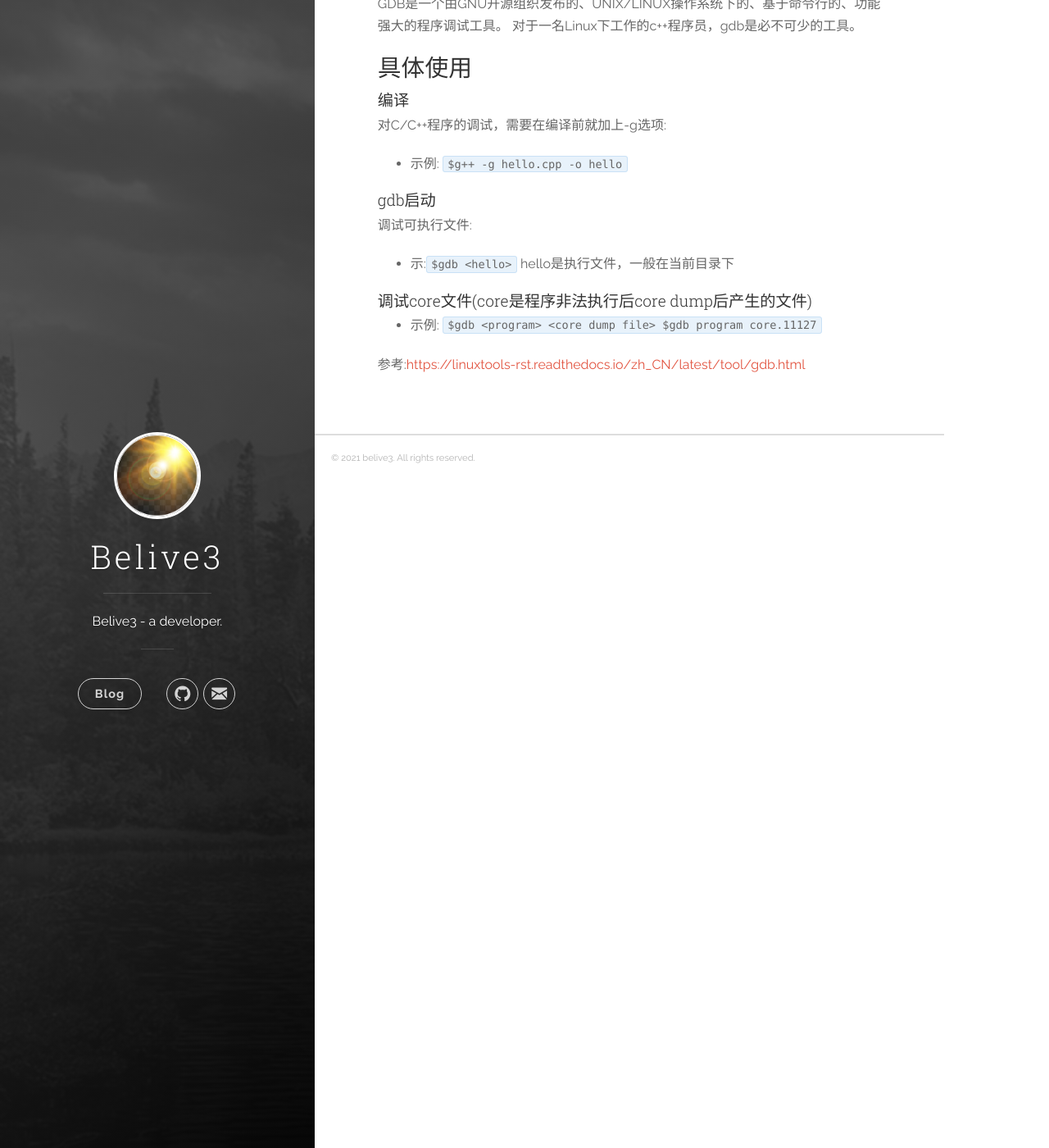
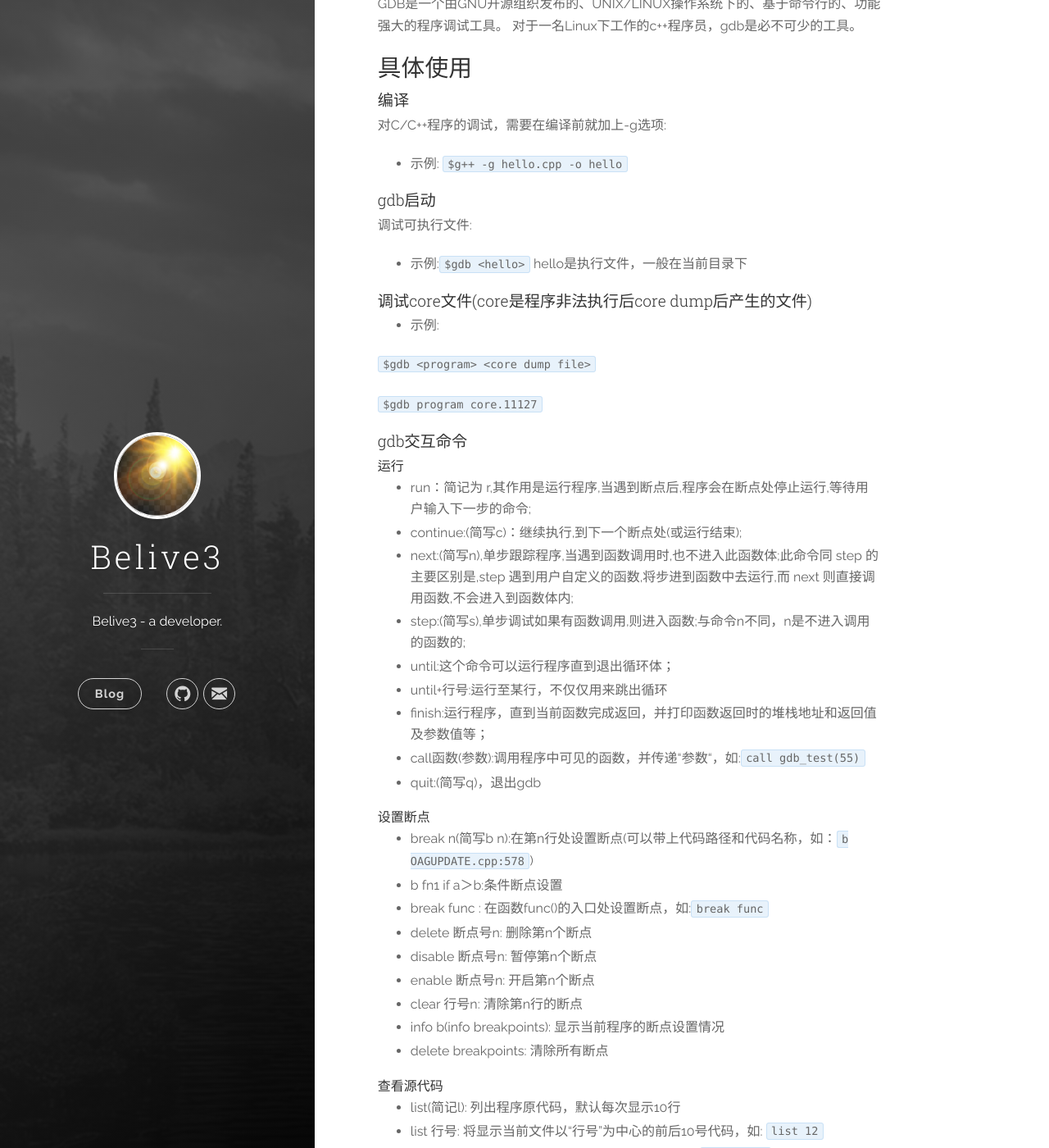
Before and after one commit to belive3/belive3.github.io, a Jekyll site: the page built from _posts/2021-03-17-gdb-tips.md, in a window 1280 px wide and 1400 px high, scrolled down 270 px. Shown: the whole window at 82% size. Built offline with Jekyll 4.4.1, drawn with Linux system fonts in a browser that asks for light colours; some of the changed text lies outside the part shown.

Commit message:
Add gdb knowledgeA.

````diff
--- a/_posts/2021-03-17-gdb-tips.md
+++ b/_posts/2021-03-17-gdb-tips.md
@@ -1,6 +1,6 @@
 ---
 title:  "有关gdb的小知识"
-date:   2020-07-16 19:04:23
+date:   2021-03-17 10:04:23
 categories: [调试工具]
 tags: [gdb]
 ---
@@ -21,12 +21,46 @@ GDB是一个由GNU开源组织发布的、UNIX/LINUX操作系统下的、基于
 
 调试可执行文件:
 
-- 示:`$gdb <hello>` hello是执行文件，一般在当前目录下
+- 示例:`$gdb <hello>` hello是执行文件，一般在当前目录下
 
 #### 调试core文件(core是程序非法执行后core dump后产生的文件)
 
 - 示例:
-```$gdb <program> <core dump file>
-   $gdb program core.11127```
+
+`$gdb <program> <core dump file>`
+
+`$gdb program core.11127`
+
+#### gdb交互命令
+
+##### 运行
+- run：简记为 r,其作用是运行程序,当遇到断点后,程序会在断点处停止运行,等待用户输入下一步的命令;
+- continue:(简写c)：继续执行,到下一个断点处(或运行结束);
+- next:(简写n),单步跟踪程序,当遇到函数调用时,也不进入此函数体;此命令同 step 的主要区别是,step 遇到用户自定义的函数,将步进到函数中去运行,而 next 则直接调用函数,不会进入到函数体内;
+- step:(简写s),单步调试如果有函数调用,则进入函数;与命令n不同，n是不进入调用的函数的;
+- until:这个命令可以运行程序直到退出循环体；
+- until+行号:运行至某行，不仅仅用来跳出循环
+- finish:运行程序，直到当前函数完成返回，并打印函数返回时的堆栈地址和返回值及参数值等；
+- call函数(参数):调用程序中可见的函数，并传递“参数“，如:`call gdb_test(55)`
+- quit:(简写q)，退出gdb
+
+##### 设置断点
+- break n(简写b n):在第n行处设置断点(可以带上代码路径和代码名称，如：`b OAGUPDATE.cpp:578`)
+- b fn1 if a＞b:条件断点设置
+- break func : 在函数func()的入口处设置断点，如:`break func`
+- delete 断点号n: 删除第n个断点
+- disable 断点号n: 暂停第n个断点
+- enable 断点号n: 开启第n个断点
+- clear 行号n: 清除第n行的断点
+- info b(info breakpoints): 显示当前程序的断点设置情况
+- delete breakpoints: 清除所有断点
+
+##### 查看源代码
+- list(简记l): 列出程序原代码，默认每次显示10行
+- list 行号: 将显示当前文件以“行号”为中心的前后10号代码，如: `list 12`
+- list 函数名: 将显示“函数名”所在函数的源代码，如: `list main`
+- list: 不带参数，将接着上一次list命令，输出下边内容
+
+## 未完待续
 
 参考:<https://linuxtools-rst.readthedocs.io/zh_CN/latest/tool/gdb.html>
````
